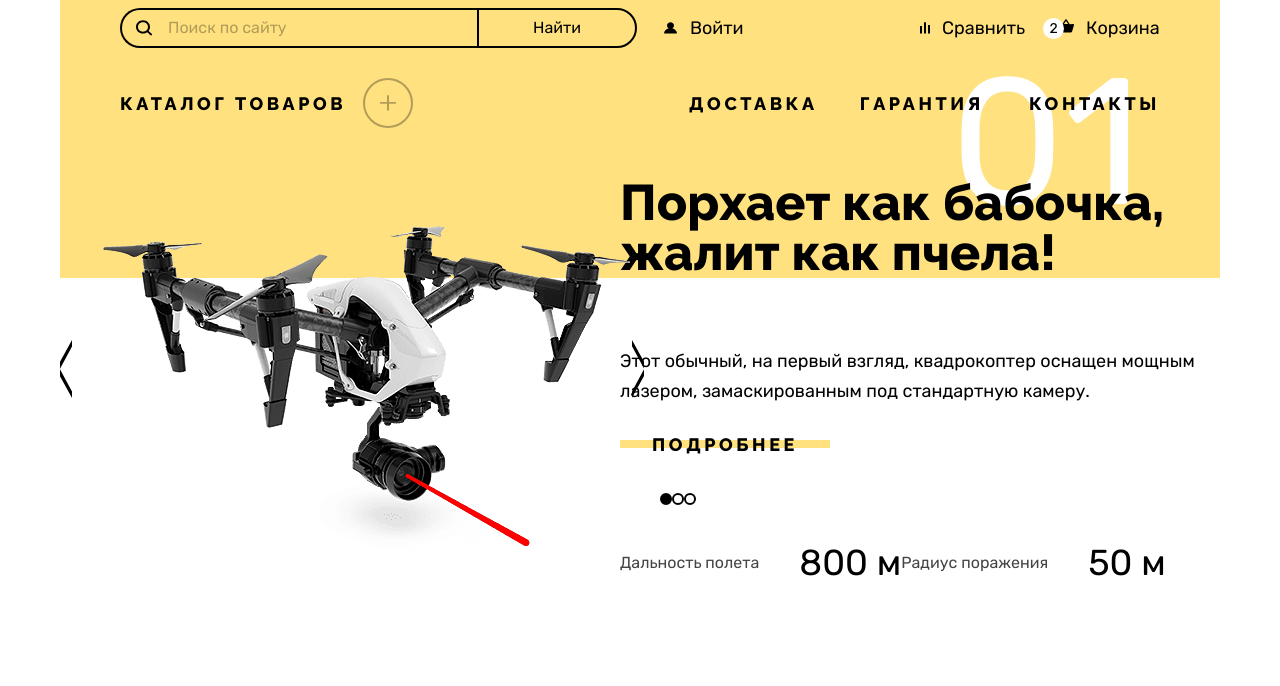
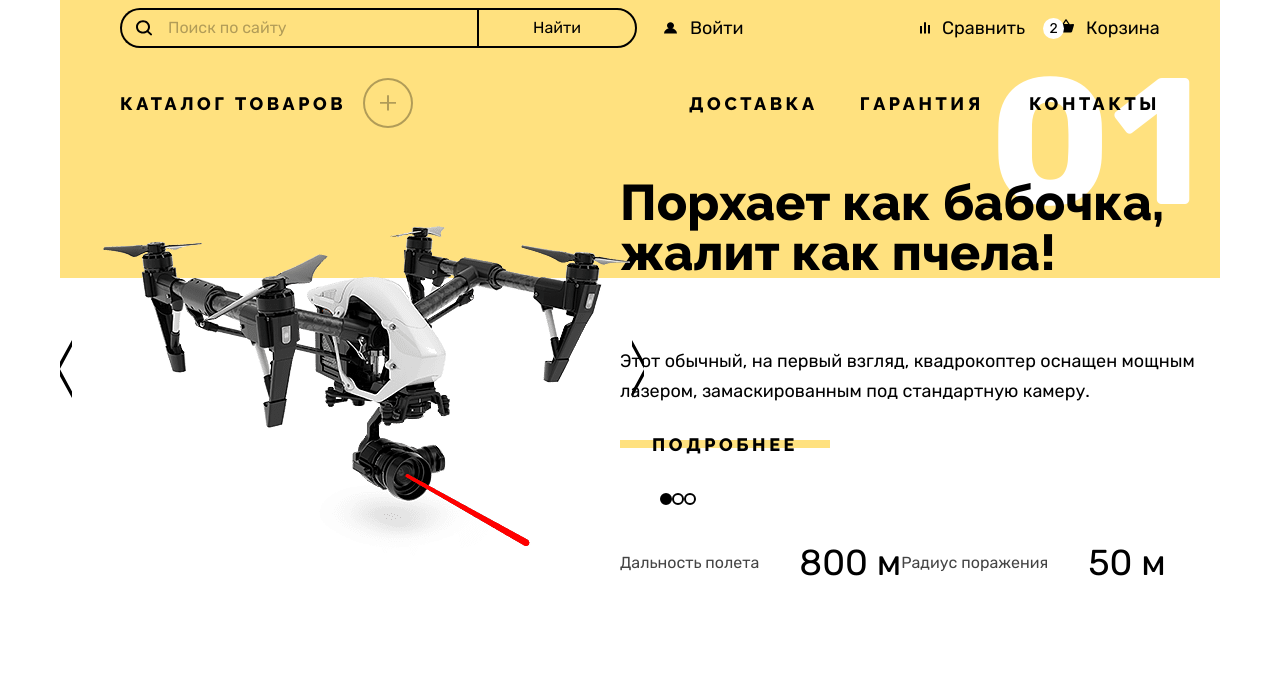
Before and after one commit to maxxmell/1911615-device-33, a plain HTML site: page index.html in a window 1280 px wide. Shown: the part 75-761 px from the top of the page. Drawn offline with Linux system fonts and the light colour scheme.

Commit message:
Some changes in header

```diff
--- a/index.html
+++ b/index.html
@@ -111,6 +111,9 @@
           </button>
         </div>
         <section class="goods-slider-info">
+          <span class="goods-slider-number slider-number-current">01</span>
+          <span class="goods-slider-number slider-number-hidden">01</span>
+          <span class="goods-slider-number slider-number-hidden">01</span>
           <h3 class="goods-slider-header">Порхает как бабочка, жалит как пчела!</h3>
           <p class="goods-slider-description">Этот обычный, на первый взгляд, квадрокоптер оснащен мощным лазером, замаскированным под стандартную камеру.</p>
           <a class="goods-slider-button" href="">Подробнее</a>
--- a/styles/styles.css
+++ b/styles/styles.css
@@ -396,11 +396,15 @@ body {
   height: 560px;
 }
 
-.goods-slider::before {
-  content: "01";
+.slider-number-hidden{
+  display: none;
+}
+
+
+.goods-slider-number{
   position: absolute;
   top: 0;
-  left: 861px;
+  right: 0;
   z-index: -1;
 
   width: 250px;
@@ -409,6 +413,7 @@ body {
   font-family: "Rubik", sans-serif;
   font-size: 180px;
   line-height: 30px;
+  font-weight: 700;
   text-align: center;
   color: #ffffff;
 }
```
